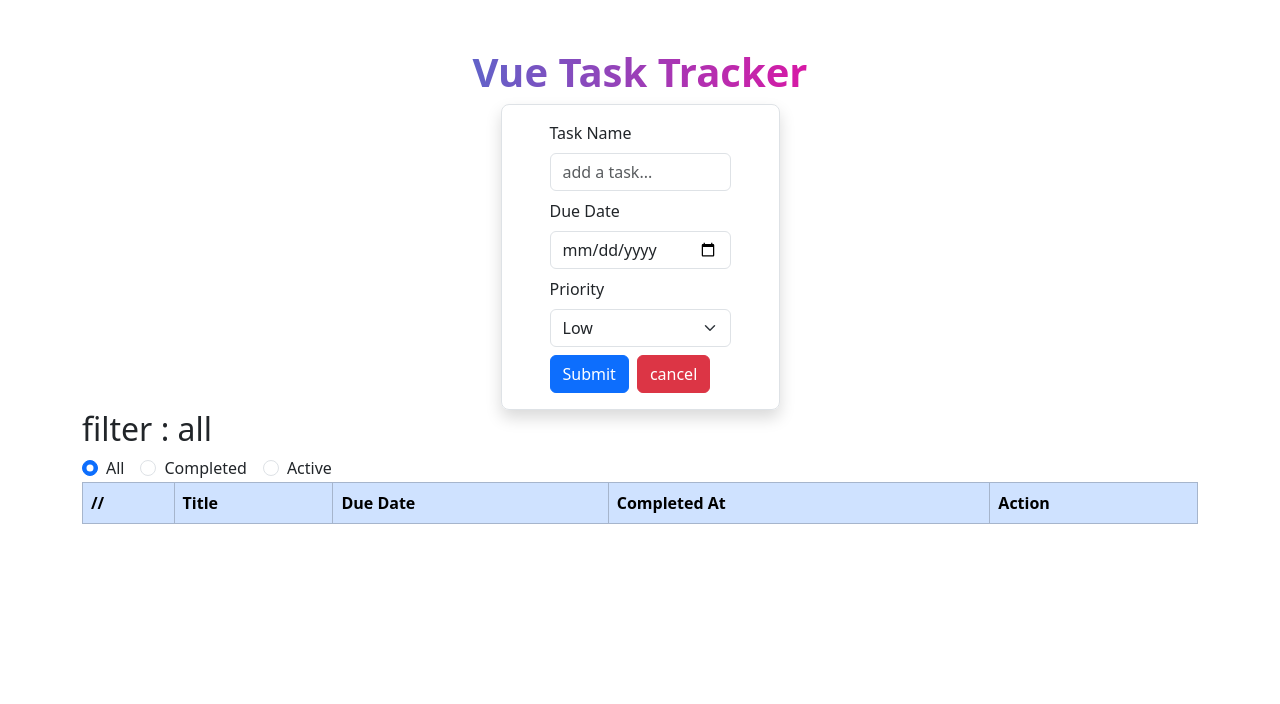
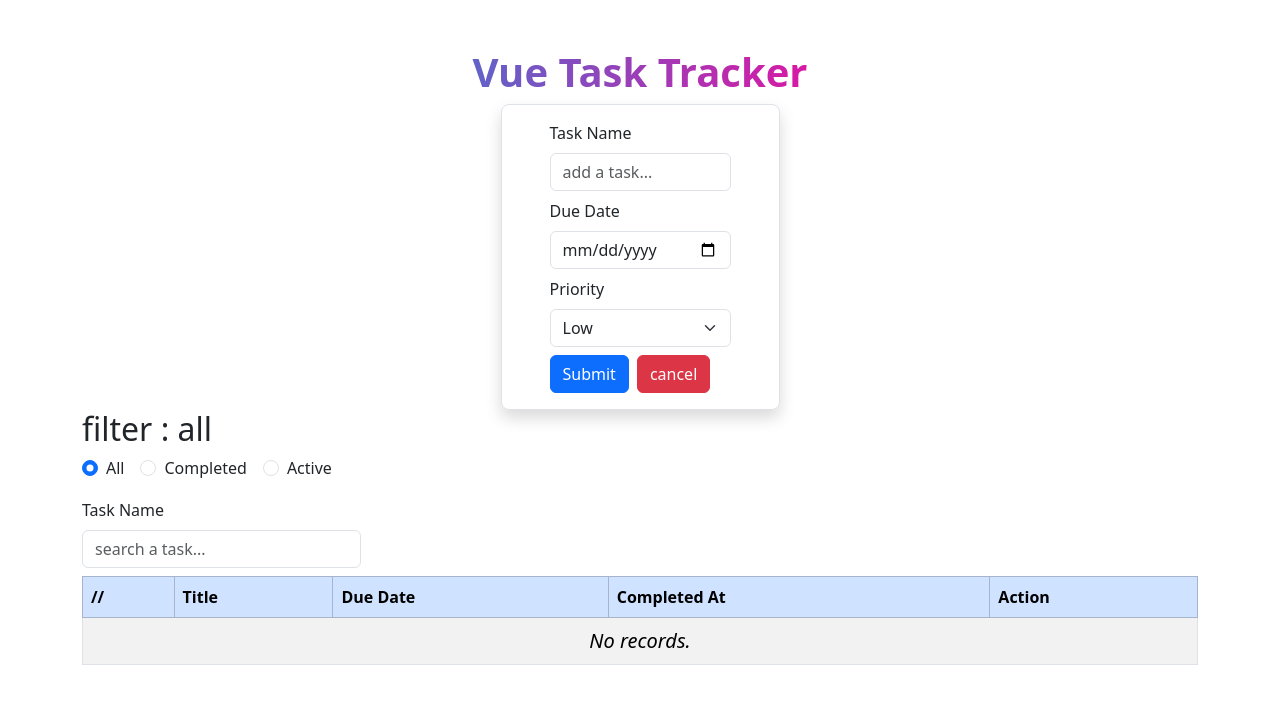
Before and after one commit to teddynanta/vue-vibe-code, a Vue app: page / in a window 1280 px wide. Shown: the top 704 px of the page. Built offline with nearby package versions, Linux system fonts and the light colour scheme.

Commit message:
add search feature, but want to change duedate types to Date, still not resolved

```diff
--- a/src/App.vue
+++ b/src/App.vue
@@ -3,13 +3,17 @@
   import TaskForm from './components/TaskForm.vue';
   import TaskList from './components/TaskList.vue';
   import type { Task } from './types/task';
+  import TaskFilter from './components/TaskFilter.vue';
 
   const tasks = ref<Task[]>([]);
   const filter = ref<'active' | 'completed' | 'all'>('all');
+  const searchQuery = ref<string>('');
   const date = new Date();
   const sortBy = ref<'dueDate' | 'priority' | null>(null);
   const sortOrder = ref<'asc' | 'desc'>('asc');
   const priorityOrder = { high: 3, medium: 2, low: 1, null: 0 };
+  const formatter = new Intl.DateTimeFormat('id-ID', { year: 'numeric', month: '2-digit', day: '2-digit', hour: '2-digit', minute: '2-digit', second: '2-digit' });
+  const formattedDateTime = formatter.format(date);
 
   const handleSort = (key: 'dueDate' | 'priority', order: 'asc' | 'desc') => {
     sortBy.value = key;
@@ -30,7 +34,7 @@
     return task;
   });
 
-  const addTask = (title: string, dueDate: string, priority: 'low' | 'medium' | 'high') => {
+  const addTask = (title: string, dueDate: Date, priority: 'low' | 'medium' | 'high') => {
     const newTask: Task = {
       id: Date.now(),
       title,
@@ -39,34 +43,37 @@
       completedAt: null,
       priority
     };
-    tasks.value.push(newTask)
+    tasks.value.push(newTask);
   };
 
   onMounted(() => {
     try {
       const storedTasks = localStorage.getItem('vue-tasks')
       if (storedTasks) {
-        tasks.value = JSON.parse(storedTasks) as Task[]
+        tasks.value = JSON.parse(storedTasks).map((task: Task[]) => ({
+          ...task,
+          dueDate: new Date(task.dueDate)
+        })) as Task[];
       };
     } catch (error) {
-      console.error('Error parsing tasks from localStorage:', error)
-      tasks.value = []
+      console.error('Error parsing tasks from localStorage:', error);
+      tasks.value = [];
     };
   });
 
   watch(tasks, (newTasks) => {
-    console.log('tasks updated:', newTasks)
-    localStorage.setItem('vue-tasks', JSON.stringify(newTasks))
+    console.log('tasks updated:', newTasks);
+    localStorage.setItem('vue-tasks', JSON.stringify(newTasks));
   }, { deep: true });
 
   const toggleDone = (id: number) => {
-    const task = tasks.value.find(task => task.id === id)
+    const task = tasks.value.find(task => task.id === id);
     if (task && task.completedAt != null) {
-      task.isDone = !task.isDone
-      task.completedAt = null
+      task.isDone = !task.isDone;
+      task.completedAt = null;
     } else if (task && task.completedAt == null) {
-      task.isDone = !task.isDone
-      task.completedAt = date.toLocaleDateString()
+      task.isDone = !task.isDone;
+      task.completedAt = formattedDateTime;
     };
   };
 
@@ -74,28 +81,41 @@
     const index = tasks.value.findIndex(task => task.id === id);
 
     if (index !== -1 && confirm("Are you sure?")) {
-      tasks.value.splice(index, 1)
+      tasks.value.splice(index, 1);
     };
   };
 
-  const editTask = (id: number, title: string) => {
-    const editedTask = tasks.value.find(task => task.id === id)
+  const editTask = (id: number, title: string, priority: 'low' | 'medium' | 'high', date: Date) => {
+    const editedTask = tasks.value.find(task => task.id === id);
     console.log('editedTask', title);
     if (editedTask) {
-      editedTask.title = title
+      editedTask.title = title;
+      editedTask.priority = priority;
+      editedTask.dueDate = date;
     };
   };
 
   const filteredTasks = computed(() => {
-    if (filter.value === 'all') {
-      return tasks.value
-    } else if (filter.value === 'completed') {
-      return tasks.value.filter(task => task.isDone)
-    } else {
-      return tasks.value.filter(task => !task.isDone)
-    };
+    return tasks.value.filter(task => {
+      const matchesFilter =
+        filter.value === 'all' ||
+        (filter.value === 'completed' && task.isDone) ||
+        (filter.value === 'active' && !task.isDone);
+
+      const matchesSearch = task.title.toLowerCase().includes(searchQuery.value.toLowerCase());
+
+      return matchesFilter && matchesSearch;
+    });
   });
 
+  const handleFilter = (value: 'active' | 'completed' | 'all') => {
+    filter.value = value;
+  };
+  const handleSearch = (query: string) => {
+    searchQuery.value = query;
+  };
+
+  console.log(tasks.value);
 
 </script>
 
@@ -105,27 +125,7 @@
       <h1 class="text-center gradient-neon">Vue Task Tracker</h1>
       <TaskForm @add-task="addTask" />
       <h2>filter : {{ filter }}</h2>
-      <div class="d-flex flex-row">
-        <div class="form-check me-3">
-          <input class="form-check-input" type="radio" name="all" id="all" value="all" v-model="filter">
-          <label class="form-check-label" for="all">
-            All
-          </label>
-        </div>
-        <div class="form-check me-3">
-          <input class="form-check-input" type="radio" name="completed" id="completed" value="completed"
-            v-model="filter">
-          <label class="form-check-label" for="completed">
-            Completed
-          </label>
-        </div>
-        <div class="form-check me-3">
-          <input class="form-check-input" type="radio" name="active" id="active" value="active" v-model="filter">
-          <label class="form-check-label" for="active">
-            Active
-          </label>
-        </div>
-      </div>
+      <TaskFilter @filter-button="handleFilter" @search-query="handleSearch" />
       <TaskList :tasks="sortedTask" @toggle-done="toggleDone" @delete-task="deleteTask" @edit-task="editTask"
         @sort-by="handleSort" />
     </main>
--- /dev/null
+++ b/src/components/TaskFilter.vue
@@ -0,0 +1,44 @@
+<script setup lang="ts">
+  import { ref, watch } from 'vue';
+
+  const filter = ref<'all' | 'completed' | 'active'>('all');
+  const searchQuery = ref<string>('');
+
+  watch([filter, searchQuery], ([value, query]) => {
+    emit('filter-button', value);
+    emit('search-query', query);
+  })
+
+  const emit = defineEmits<{
+    (event: 'filter-button', value: 'all' | 'completed' | 'active'): void
+    (event: 'search-query', query: string): void
+  }>();
+</script>
+
+<template>
+  <div class="d-flex flex-row mb-3">
+    <div class="form-check me-3">
+      <input class="form-check-input" type="radio" name="all" id="all" value="all" v-model="filter">
+      <label class="form-check-label" for="all">
+        All
+      </label>
+    </div>
+    <div class="form-check me-3">
+      <input class="form-check-input" type="radio" name="completed" id="completed" value="completed" v-model="filter">
+      <label class="form-check-label" for="completed">
+        Completed
+      </label>
+    </div>
+    <div class="form-check me-3">
+      <input class="form-check-input" type="radio" name="active" id="active" value="active" v-model="filter">
+      <label class="form-check-label" for="active">
+        Active
+      </label>
+    </div>
+  </div>
+  <div class="mb-2 w-25">
+    <label for="search" class="form-label">Task Name</label>
+    <input type="text" class="form-control" id="search" v-model="searchQuery" placeholder="search a task...">
+  </div>
+
+</template>
--- a/src/components/TaskForm.vue
+++ b/src/components/TaskForm.vue
@@ -3,26 +3,26 @@
 
 
   const title = ref('');
-  const dueDate = ref('');
+  const dueDate = ref<Date>();
   const priority = ref<'low' | 'medium' | 'high'>('low');
   const emit = defineEmits<{
-    (event: 'add-task', title: string, dueDate: string, priority: 'low' | 'medium' | 'high'): void;
+    (event: 'add-task', title: string, dueDate: Date, priority: 'low' | 'medium' | 'high'): void;
   }>();
 
   const submit = () => {
-    if (!title.value.trim() || !dueDate.value.trim()) {
+    if (!title.value.trim() || !dueDate.value) {
       alert('Title and due date cannot be empty')
       return
     };
     emit('add-task', title.value, dueDate.value, priority.value)
     title.value = ''
-    dueDate.value = ''
+    dueDate.value = new Date();
     priority.value = 'low'
   };
 
   function cancel() {
     title.value = ''
-    dueDate.value = ''
+    dueDate.value = new Date();
     priority.value = 'low'
   };
 </script>
--- a/src/components/TaskItem.vue
+++ b/src/components/TaskItem.vue
@@ -9,36 +9,41 @@
 
   const isEditing = ref(false);
   const editTitle = ref('');
+  const props = defineProps<{ task: Task }>();
+  const priority = ref<'low' | 'medium' | 'high'>(props.task.priority);
+  const editDueDate = ref(formatDateToInput(props.task.dueDate));
 
-  const props = defineProps<{ task: Task }>();
+  // Helper to format date string into YYYY-MM-DD
+  function formatDateToInput(date: Date): string {
+    return date.toISOString().split('T')[0];
+  }
 
   watch(isEditing, async (val) => {
     if (val) {
       await nextTick()
-      inputRef.value?.focus()
-    }
+      inputRef.value?.focus();
+    };
   });
   const emit = defineEmits<{
-    (event: 'toggle-done', id: number): void
-    (event: 'delete-task', id: number): void
-    (event: 'edit-task', id: number, title: string): void
+    (event: 'toggle-done', id: number): void;
+    (event: 'delete-task', id: number): void;
+    (event: 'edit-task', id: number, title: string, priority: 'low' | 'medium' | 'high', date: Date): void;
   }>();
 
-
   function editTask(title: string) {
-    isEditing.value = !isEditing.value
-    editTitle.value = title
-    console.log('isEditing', isEditing.value)
+    isEditing.value = !isEditing.value;
+    editTitle.value = title;
+    console.log('isEditing', isEditing.value);
   };
 
   function submitEdit(id: number) {
     if (!editTitle.value.trim()) {
-      alert('Title cannot be empty')
-      return
+      alert('Title cannot be empty');
+      return;
     };
-    emit('edit-task', id, editTitle.value)
-    editTitle.value = ''
-    isEditing.value = !isEditing.value
+    emit('edit-task', id, editTitle.value, priority.value, new Date(editDueDate.value))
+    editTitle.value = '';
+    isEditing.value = !isEditing.value;
   };
 
 
@@ -48,10 +53,23 @@
   <tr v-if="isEditing">
     <td>//</td>
     <td>
-      <input ref="inputRef" type="text" v-model="editTitle" placeholder="edit task" />
+      <input class="d-block form-control" ref="inputRef" type="text" v-model="editTitle" placeholder="edit task" />
+      <p class="d-inline fw-light fst-italic">priority: </p>
+      <input class="form-check-input ms-2" type="radio" name="low" id="low" value="low" v-model="priority">
+      <label class="form-check-label ms-2" for="low">
+        low
+      </label>
+      <input class="form-check-input ms-2" type="radio" name="medium" id="medium" value="medium" v-model="priority">
+      <label class="form-check-label ms-2" for="medium">
+        medium
+      </label>
+      <input class="form-check-input ms-2" type="radio" name="high" id="high" value="high" v-model="priority">
+      <label class="form-check-label ms-2" for="high">
+        high
+      </label>
     </td>
     <td>
-      <span>{{ task.dueDate ? task.dueDate : 'No due date' }}</span>
+      <input type="date" class="form-control" id="dueDate" v-model="editDueDate">
     </td>
     <td>
       <span>{{ task.completedAt ? task.completedAt : 'Not completed yet.' }}</span>
--- a/src/components/TaskList.vue
+++ b/src/components/TaskList.vue
@@ -25,7 +25,7 @@
   const emit = defineEmits<{
     (event: 'toggle-done', id: number): void
     (event: 'delete-task', id: number): void
-    (event: 'edit-task', id: number, title: string): void
+    (event: 'edit-task', id: number, title: string, priority: 'low' | 'medium' | 'high', date: Date): void
     (event: 'sort-by', key: 'dueDate' | 'priority', order: 'asc' | 'desc'): void
   }>();
 
@@ -49,9 +49,15 @@
         <td scope="col">Action</td>
       </tr>
     </thead>
-    <tbody class="table-group-divider">
+    <tbody v-if="tasks.length > 0" class="table-group-divider">
       <TaskItem v-for="task in tasks" :key="task.id" :task="task" @toggle-done="emit('toggle-done', $event)"
-        @delete-task="emit('delete-task', $event)" @edit-task="(id, title) => emit('edit-task', id, title)" />
+        @delete-task="emit('delete-task', $event)"
+        @edit-task="(id, title, priority, date) => emit('edit-task', id, title, priority, date)" />
+    </tbody>
+    <tbody v-else>
+      <tr>
+        <td colspan="100%" class="text-center mt-5 fs-5 fst-italic"> No records. </td>
+      </tr>
     </tbody>
   </table>
 </template>
--- a/src/types/task.ts
+++ b/src/types/task.ts
@@ -2,7 +2,7 @@ export type Task = {
     id: number,
     title: string,
     isDone: boolean,
-    dueDate: string | null,
+    dueDate: Date,
     completedAt: string | null,
     priority: 'low' | 'medium' | 'high',
   };
```
